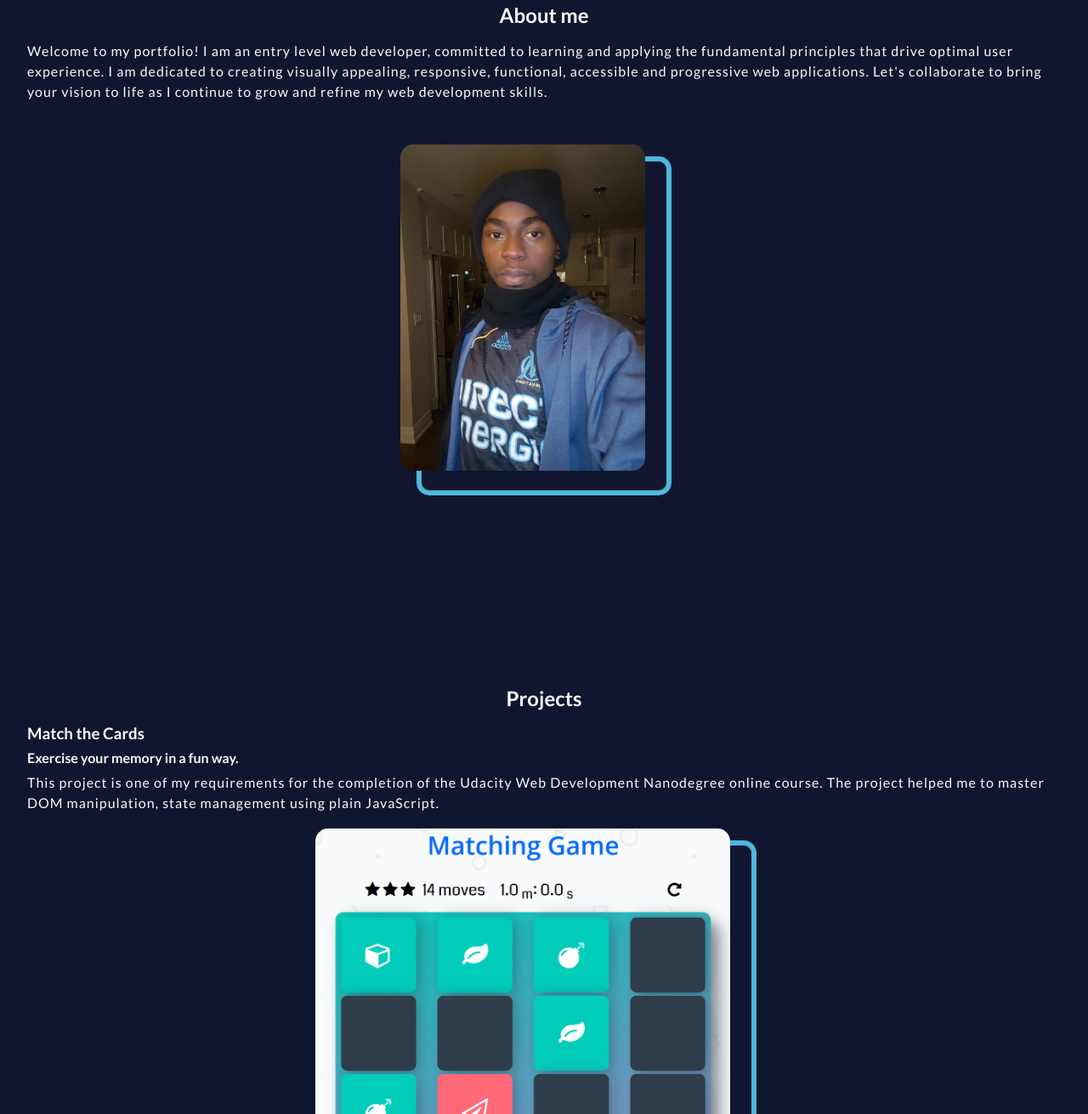
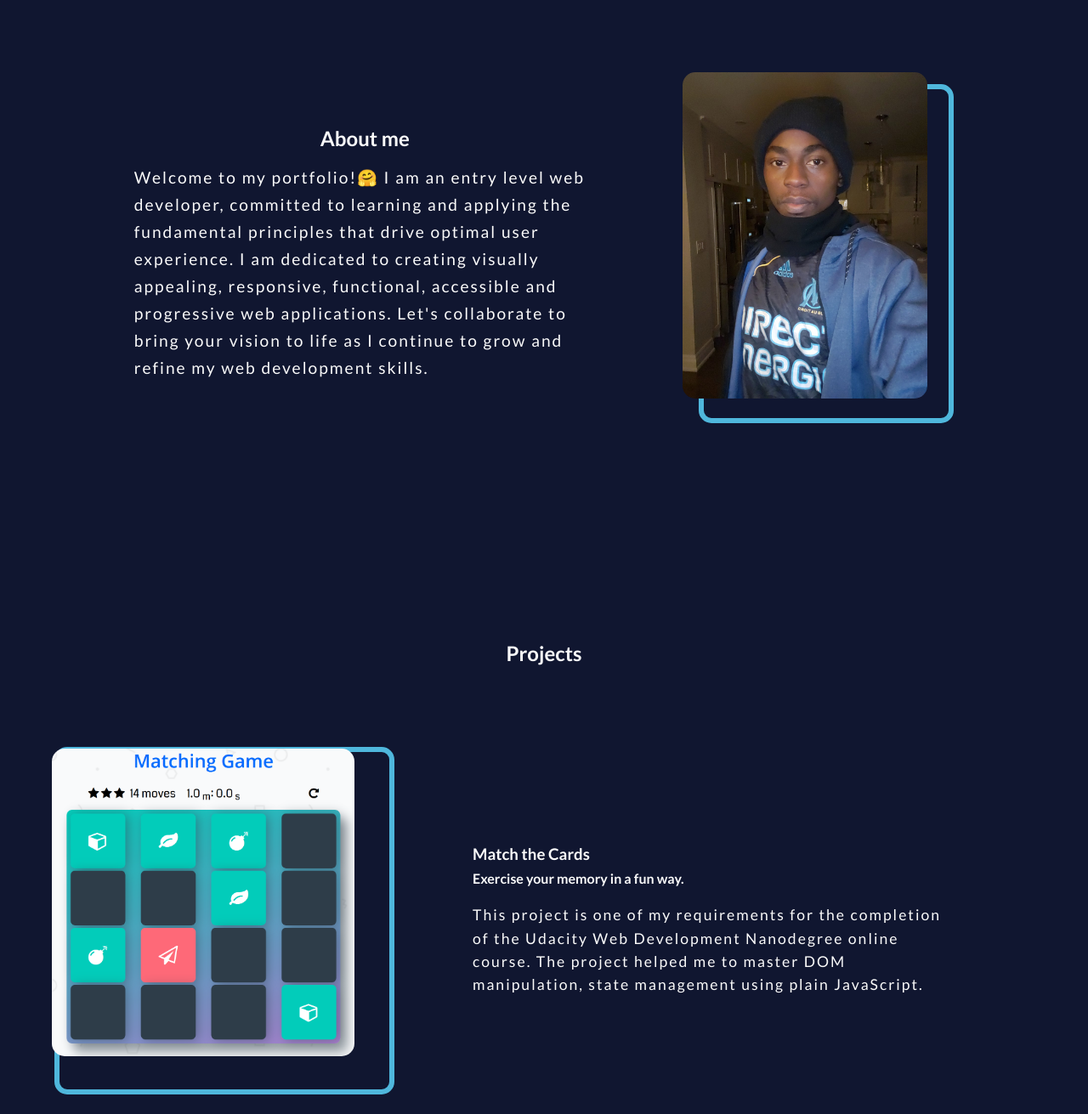
Before and after one commit to codewisest/portfolio, a plain HTML site: page index.html in a window 1280 px wide. Shown: the part 669-1980 px from the top of the page at 85% size. Drawn offline with Linux system fonts and the light colour scheme.

Commit message:
add responsive stylesheet

```diff
--- a/assets/styles/main.css
+++ b/assets/styles/main.css
@@ -156,7 +156,7 @@ h1 > span:first-child {
 .tech_tools > figure {
   display: flex;
   flex-direction: column;
-  width: 40%;
+  width: 30%;
   margin: 2rem 1rem;
 }
 
--- /dev/null
+++ b/assets/styles/responsive.css
@@ -0,0 +1,128 @@
+@media screen and (min-width: 650px) {
+  .container {
+    padding: 2rem;
+  }
+}
+
+@media screen and (min-width: 700px) {
+  h1 {
+    font-size: 6rem;
+    line-height: 6rem;
+    letter-spacing: 3px;
+  }
+}
+
+@media screen and (min-width: 700px) {
+  .hero {
+    margin-left: 2rem;
+  }
+
+  .about_text,
+  .project_text,
+  .tools p,
+  .footer_summary {
+    max-width: 600px;
+    margin: auto;
+  }
+
+  .project_image {
+    max-width: 400px;
+  }
+
+  .tech_tools > figure {
+    width: 20%;
+  }
+  .footer_right {
+    max-width: 650px;
+  }
+}
+
+@media screen and (min-width: 800px) {
+  h1 {
+    font-size: 7rem;
+    line-height: 7rem;
+    letter-spacing: 4px;
+  }
+
+  .header_top nav a {
+    font-size: 1.1rem;
+    letter-spacing: 1px;
+  }
+}
+
+@media screen and (min-width: 900px) {
+  .about > .container,
+  .project {
+    display: flex;
+    justify-content: space-between;
+  }
+
+  .about_text {
+    width: 50%;
+  }
+
+  .about_text > p {
+    font-size: 1.1rem;
+    letter-spacing: 2px;
+    line-height: 1.7rem;
+  }
+
+  .project {
+    margin: 6rem auto;
+    align-items: center;
+  }
+
+  .project_text {
+    width: 55%;
+    padding: 1rem;
+    align-self: center;
+  }
+
+  .project_image {
+    align-self: center;
+    margin: 0;
+    padding: 1rem;
+  }
+
+  .project:nth-child(even) {
+    flex-direction: row-reverse;
+  }
+
+  .project_text > p {
+    font-size: 1.1rem;
+    letter-spacing: 2px;
+    line-height: 1.7rem;
+    margin-top: 20px;
+  }
+
+  .project_image {
+    width: 40%;
+  }
+
+  .tech_tools > figure {
+    max-width: 150px;
+  }
+}
+
+@media screen and (min-width: 110px) {
+  .about_text > p {
+    font-size: 1.2rem;
+    letter-spacing: 2px;
+    line-height: 2rem;
+  }
+
+  .footer_main {
+    flex-direction: row;
+  }
+
+  .footer_right {
+    max-width: 400px;
+  }
+}
+
+@media screen and (min-width: 1200px) {
+  .about > .container {
+    max-width: 1150px;
+    margin: auto;
+  }
+}
--- a/index.html
+++ b/index.html
@@ -6,6 +6,7 @@
     <script src="./assets/js/main.js"></script>
     <!-- CSS -->
     <link rel="stylesheet" href="./assets/styles/main.css" />
+    <link rel="stylesheet" href="./assets/styles/responsive.css" />
     <title>Document</title>
     <!-- PWA codes -->
     <link rel="manifest" href="/manifest.json" />
@@ -26,7 +27,7 @@
                 <figcaption class="hide">Wisest Media</figcaption>
               </figure>
             </a>
-            <nav class="no_small_display">
+            <nav>
               <ul class="flex">
                 <li><a href="#projects">Projects</a></li>
                 <li><a href="#contact">Contact</a></li>
@@ -48,7 +49,7 @@
               <div class="about_text">
                 <h2>About me</h2>
                 <p>
-                  Welcome to my portfolio! I am an entry level web developer,
+                  Welcome to my portfolio!🤗 I am an entry level web developer,
                   committed to learning and applying the fundamental principles
                   that drive optimal user experience. I am dedicated to creating
                   visually appealing, responsive, functional, accessible and
```
